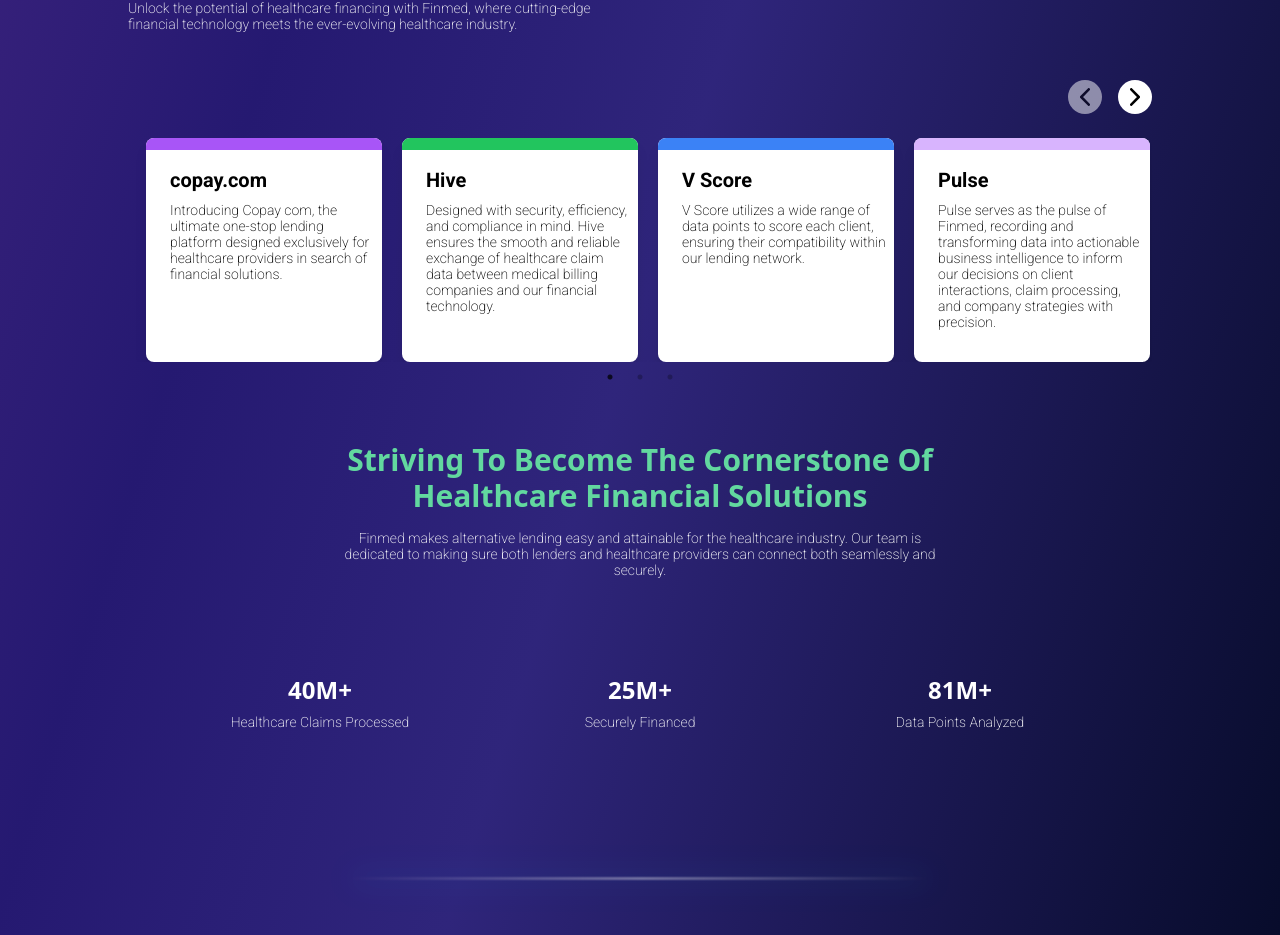
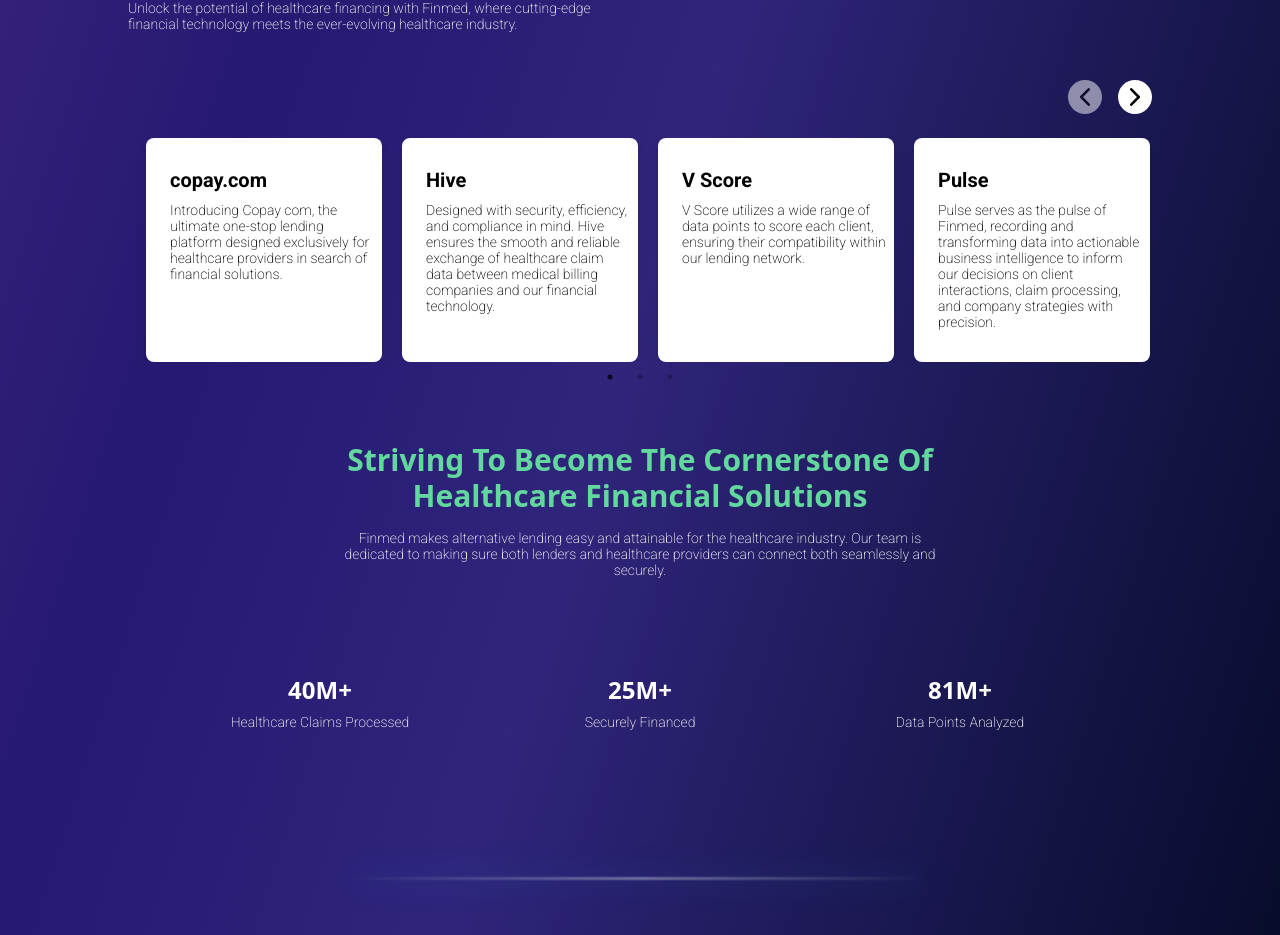
Before and after one commit to KeshavVijay14/Finmed-App, a Next.js app: page /home in a window 1280 px wide. Shown: the part 2485-3420 px from the top of the page. Built offline with nearby package versions, Linux system fonts and the light colour scheme; a web font is replaced by a local one.

Commit message:
home-page-issue-fixed

```diff
--- a/src/components/CardSlider.js
+++ b/src/components/CardSlider.js
@@ -14,37 +14,37 @@
       title: "copay.com",
       description:
         "Introducing Copay com, the ultimate one-stop lending platform designed exclusively for healthcare providers in search of financial solutions.",
-      bgClass: "bg-purple-500",
+      bgClass: "#C670E7",
     },
     {
       title: "Hive",
       description:
         "Designed with security, efficiency, and compliance in mind. Hive ensures the smooth and reliable exchange of healthcare claim data between medical billing companies and our financial technology.",
-      bgClass: "bg-green-500",
+      bgClass: "#62D89F",
     },
     {
       title: "V Score",
       description:
         "V Score utilizes a wide range of data points to score each client, ensuring their compatibility within our lending network.",
-      bgClass: "bg-blue-500",
+      bgClass: "#00A8FF",
     },
     {
       title: "Pulse",
       description:
         "Pulse serves as the pulse of Finmed, recording and transforming data into actionable business intelligence to inform our decisions on client interactions, claim processing, and company strategies with precision.",
-      bgClass: "bg-purple-300",
+      bgClass: "#C670E7",
     },
     {
       title: "8200",
       description:
         "8200 is advanced monitoring and fraud detection system. Utilizing cutting edge technology, we safeguard your transactions in real-time, ensuring unparalleled security and peace of mind for all of our clients.",
-      bgClass: "bg-purple-500",
+      bgClass: "#62D89F",
     },
     {
       title: "Lender Network",
       description:
         "Discover our expansive network of banks and lenders, all eager to participate in the healthcare lending market. Each member can select their unique criteria for desired credit profiles. Clients meeting these criteria are seamlessly connected, streamlining the lending process.",
-      bgClass: "bg-green-500",
+      bgClass: "#00A8FF",
     },
   ];
 
@@ -150,7 +150,7 @@
                     className="w-full h-56 mx-2 rounded-lg shadow-lg text-left bg-white"
                   >
                     <div
-                      className={`h-3 w-full rounded-t-lg ${card.bgClass}`}
+                      className={`h-3 w-full rounded-t-lg bg-[${card?.bgClass}]`}
                     ></div>
                     <div className="p-2">
                       <h3 className="text-xl font-bold text-black mb-2 font-roboto mt-2 pl-4">
--- a/src/components/Solution/stepSection.js
+++ b/src/components/Solution/stepSection.js
@@ -174,7 +174,7 @@
                     width="400"
                     height="400"
                     viewBox="0 0 400 400"
-                    className="absolute right-0 top-40"
+                    className="absolute right-0 top-36"
                   >
                     <defs>
                       <linearGradient
@@ -193,12 +193,13 @@
                       stroke="url(#lineGradient3)"
                       strokeWidth="3"
                       fill="transparent"
-                      strokeDasharray="0, 400"
+                      strokeDasharray="400"
+                      strokeDashoffset="400"
                     >
                       <animate
-                        attributeName="stroke-dasharray"
-                        from="0, 600"
-                        to="600, 0"
+                        attributeName="stroke-dashoffset"
+                        from="400"
+                        to="780"
                         dur="2s"
                         fill="freeze"
                         id="lineAnimationStepPath3"
@@ -223,7 +224,7 @@
                       <animateMotion
                         repeatCount="indefinite"
                         dur="4s"
-                        keyPoints="0;1"
+                        keyPoints="1;0"
                         keyTimes="0;1"
                         calcMode="linear"
                         begin="lineAnimationStepPath3.end"
@@ -326,7 +327,7 @@
                   />
                 </div>
               </div>
-              <div className="absolute right-[380px] bottom-40 rounded shadow-sm   gradient-border-thin">
+              <div className="absolute right-[370px] bottom-44 rounded shadow-sm   gradient-border-thin">
                 <div className="bg-[#1F1B5A] icon-hover  w-[51px] h-[51px] flex justify-center items-center  rounded">
                   <Image
                     src="/images/step3.svg"
--- a/src/components/partners/partnersDetail.js
+++ b/src/components/partners/partnersDetail.js
@@ -7,7 +7,7 @@
       {({ inView, ref, entry }) => (
         <div>
           <div
-            className="relative  pb-8  flex justify-center     placeholder: text-white"
+            className="relative mt-20 md:mt-0  pb-8  flex justify-center     placeholder: text-white"
             ref={ref}
           >
             <div
```
